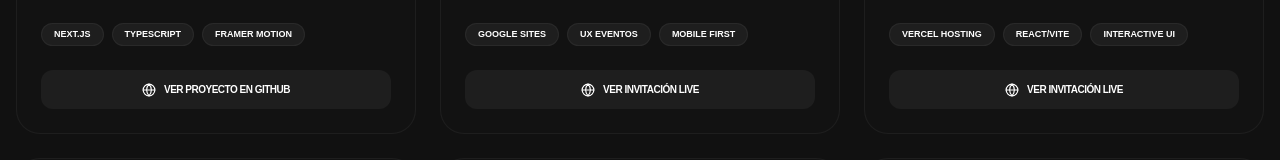
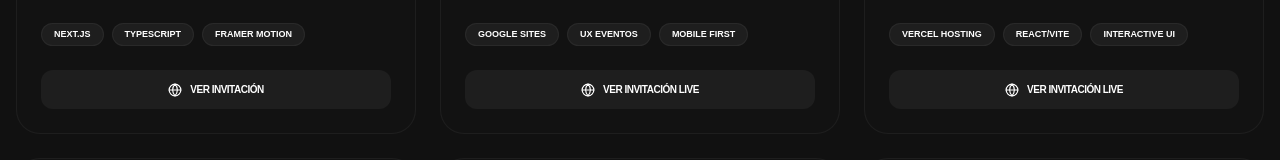
Before and after one commit to Davidespinosa8/d8_creative, a React (Vite) app: page /tarjetas in a window 1280 px wide. Shown: the part 487-647 px from the top of the page. Built offline with nearby package versions, Linux system fonts and the light colour scheme.

Commit message:
fix: link Pauli and Martin card to live invitation

```diff
--- a/src/pages/DigitalCards.tsx
+++ b/src/pages/DigitalCards.tsx
@@ -9,8 +9,8 @@ const digitalCards = [
     tag: "Casamiento / Invitación Interactiva",
     description: "Invitación digital mobile-first con cuenta regresiva, ceremonia civil, iglesia, fiesta, dress code, regalos y confirmación de asistencia.",
     stats: ["Next.js", "TypeScript", "Framer Motion"],
-    externalLink: "https://github.com/Davidespinosa8/Casamientopauliymartin",
-    linkLabel: "Ver Proyecto en GitHub"
+    externalLink: "https://casamientopauliymartin.vercel.app/",
+    linkLabel: "Ver Invitación"
   },
   {
     id: 1,
```
